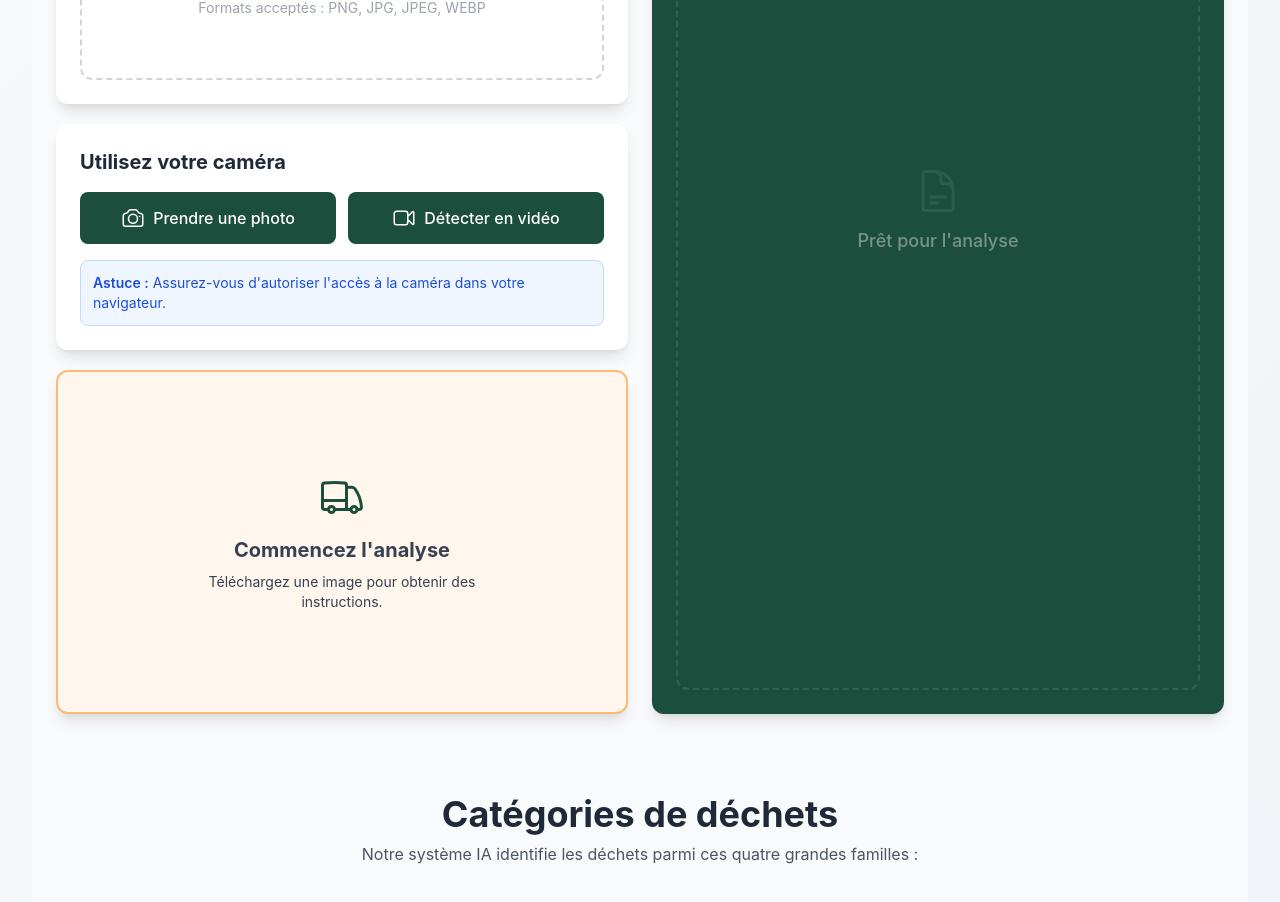
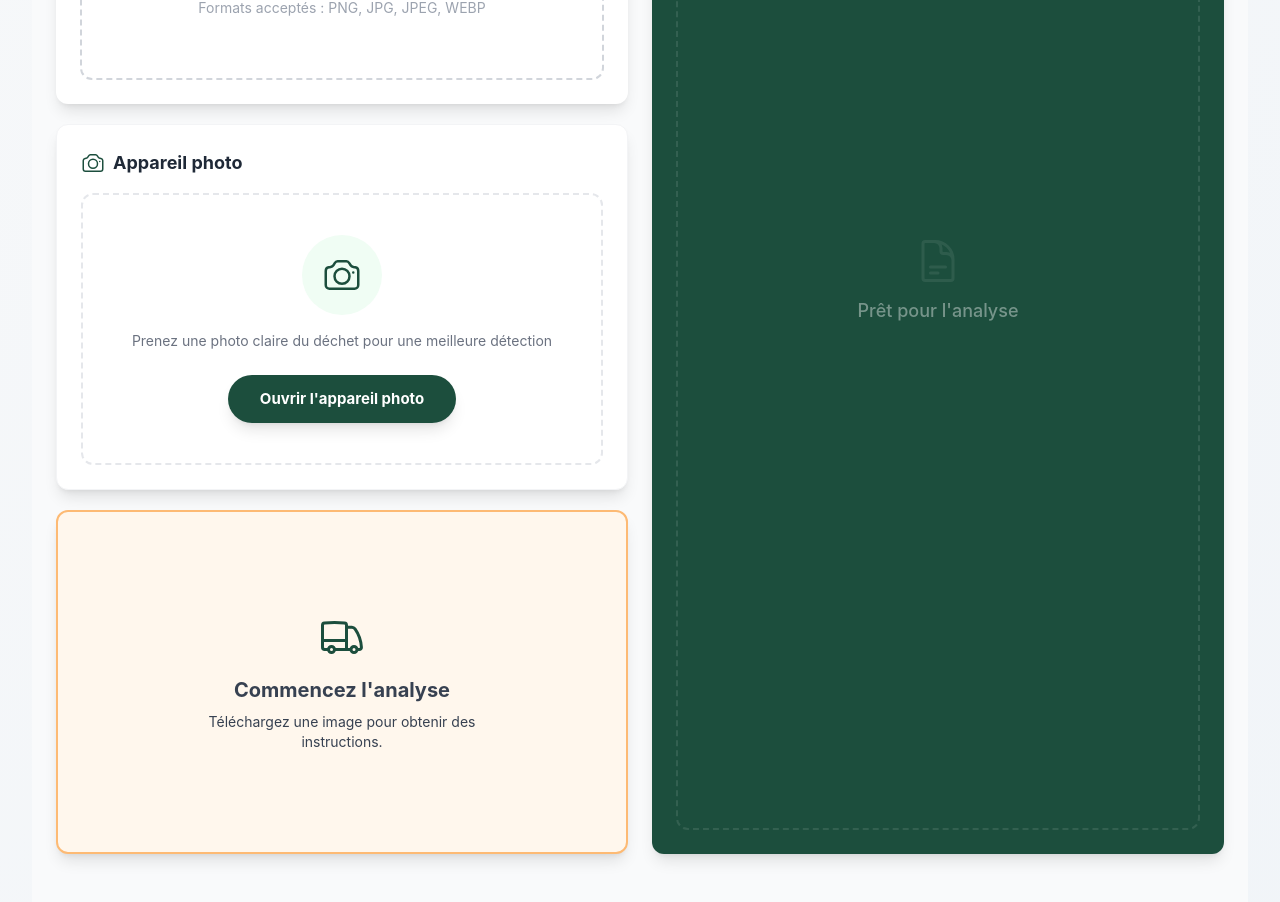
Before and after one commit to Ange-Etoile/Dechet_Urbain, a Vue app: page /resultats in a window 1280 px wide. Shown: the part 976-1878 px from the top of the page. Built offline with nearby package versions, Linux system fonts and the light colour scheme.

Commit message:
fix sur l'action de la photo

```diff
--- a/src/components/CardAction.vue
+++ b/src/components/CardAction.vue
@@ -1,11 +1,9 @@
 <script setup lang="ts">
 import { ref, onUnmounted } from 'vue';
-import { CameraIcon, VideoCameraIcon, XMarkIcon, ArrowPathIcon } from '@heroicons/vue/24/outline';
+import { CameraIcon, XMarkIcon, ArrowPathIcon } from '@heroicons/vue/24/outline';
 
 const emit = defineEmits<{
   (e: 'photoTaken', file: File): void;
-  (e: 'videoStarted'): void;
-  (e: 'videoStopped'): void;
 }>();
 
 const videoElement = ref<HTMLVideoElement | null>(null);
@@ -13,40 +11,35 @@ const canvasElement = ref<HTMLCanvasElement | null>(null);
 const stream = ref<MediaStream | null>(null);
 const capturedImage = ref<string | null>(null);
 const isStreaming = ref(false);
-const isVideoMode = ref(false);
 const error = ref<string | null>(null);
-const facingMode = ref<'user' | 'environment'>('environment'); // 'environment' pour caméra arrière
+const facingMode = ref<'user' | 'environment'>('environment');
 
 // Démarrer la caméra
-const startCamera = async (videoMode = false) => {
+const startCamera = async () => {
   try {
     error.value = null;
-    isVideoMode.value = videoMode;
 
-    // Demander l'accès à la caméra
+    // Contraintes optimisées pour mobile
     const constraints = {
       video: {
         facingMode: facingMode.value,
-        width: { ideal: 1920 },
-        height: { ideal: 1080 }
+        width: { ideal: 1280 },
+        height: { ideal: 720 }
       },
-      audio: videoMode // Audio seulement pour le mode vidéo
+      audio: false // Désactivé car non nécessaire pour la photo
     };
 
-    stream.value = await navigator.mediaDevices.getUserMedia(constraints);
+    const mediaStream = await navigator.mediaDevices.getUserMedia(constraints);
+    stream.value = mediaStream;
 
     if (videoElement.value) {
-      videoElement.value.srcObject = stream.value;
-      await videoElement.value.play();
+      videoElement.value.srcObject = mediaStream;
+      // Important pour mobile : playsinline est déjà dans le template
       isStreaming.value = true;
-
-      if (videoMode) {
-        emit('videoStarted');
-      }
     }
   } catch (err) {
     console.error('Erreur accès caméra:', err);
-    error.value = 'Impossible d\'accéder à la caméra. Veuillez vérifier les permissions.';
+    error.value = "L'accès à la caméra a été refusé ou n'est pas disponible sur ce navigateur (vérifiez que vous êtes en HTTPS).";
   }
 };
 
@@ -57,8 +50,6 @@ const stopCamera = () => {
     stream.value = null;
   }
   isStreaming.value = false;
-  isVideoMode.value = false;
-  emit('videoStopped');
 };
 
 // Prendre une photo
@@ -68,163 +59,122 @@ const takePhoto = () => {
   const video = videoElement.value;
   const canvas = canvasElement.value;
 
-  // Définir les dimensions du canvas
+  // Utiliser les dimensions réelles du flux vidéo
   canvas.width = video.videoWidth;
   canvas.height = video.videoHeight;
 
-  // Dessiner l'image actuelle de la vidéo sur le canvas
   const context = canvas.getContext('2d');
   if (context) {
     context.drawImage(video, 0, 0, canvas.width, canvas.height);
 
-    // Convertir en blob puis en file
     canvas.toBlob((blob) => {
       if (blob) {
-        const file = new File([blob], `photo-${Date.now()}.jpg`, { type: 'image/jpeg' });
+        const file = new File([blob], `waste-${Date.now()}.jpg`, { type: 'image/jpeg' });
         capturedImage.value = canvas.toDataURL('image/jpeg');
         stopCamera();
         emit('photoTaken', file);
       }
-    }, 'image/jpeg', 0.95);
+    }, 'image/jpeg', 0.90);
   }
 };
 
-// Changer de caméra (avant/arrière)
+// Switch Caméra
 const switchCamera = async () => {
   facingMode.value = facingMode.value === 'user' ? 'environment' : 'user';
   if (isStreaming.value) {
     stopCamera();
-    await startCamera(isVideoMode.value);
+    await startCamera();
   }
 };
 
-// Retourner en arrière
-const goBack = () => {
+const reset = () => {
   stopCamera();
   capturedImage.value = null;
   error.value = null;
 };
 
-// Nettoyer au démontage du composant
 onUnmounted(() => {
   stopCamera();
 });
 </script>
 
 <template>
-  <div class="h-auto w-full flex flex-col gap-4 rounded-xl shadow-lg bg-white p-4 sm:p-6">
+  <div class="h-auto w-full flex flex-col gap-4 rounded-xl shadow-lg bg-white p-4 sm:p-6 border border-gray-100">
     <div class="flex items-center justify-between">
-      <h1 class="text-lg sm:text-xl font-bold text-gray-800">Utilisez votre caméra</h1>
+      <div class="flex items-center gap-2">
+        <CameraIcon class="w-6 h-6 text-[#1C4E3D]" />
+        <h1 class="text-lg font-bold text-gray-800">Appareil photo</h1>
+      </div>
       <button
         v-if="isStreaming"
         @click="switchCamera"
-        class="p-2 rounded-lg bg-gray-100 hover:bg-gray-200 transition-colors"
-        title="Changer de caméra"
+        class="p-2 rounded-full bg-gray-100 hover:bg-gray-200 transition-colors"
       >
         <ArrowPathIcon class="w-5 h-5 text-gray-700" />
       </button>
     </div>
 
-    <!-- Message d'erreur -->
-    <div v-if="error" class="w-full p-3 bg-red-50 border border-red-200 rounded-lg">
-      <p class="text-sm text-red-600">{{ error }}</p>
+    <div v-if="error" class="p-4 bg-red-50 border border-red-200 rounded-lg text-red-700 text-sm">
+      {{ error }}
     </div>
 
-    <!-- Zone de prévisualisation caméra -->
-    <div
-      v-if="isStreaming"
-      class="relative w-full aspect-video bg-black rounded-lg overflow-hidden"
-    >
+    <div v-if="isStreaming" class="relative w-full aspect-square sm:aspect-video bg-black rounded-xl overflow-hidden shadow-inner">
       <video
         ref="videoElement"
         autoplay
+        muted
         playsinline
         class="w-full h-full object-cover"
       ></video>
 
-      <!-- Overlay pour mode vidéo -->
-      <div v-if="isVideoMode" class="absolute top-4 left-4 px-3 py-1 bg-red-600 rounded-full flex items-center gap-2">
-        <span class="w-2 h-2 bg-white rounded-full animate-pulse"></span>
-        <span class="text-white text-sm font-semibold">EN DIRECT</span>
-      </div>
-
-      <!-- Boutons de contrôle -->
-      <div class="absolute bottom-4 left-0 right-0 flex justify-center gap-4 px-4">
+      <div class="absolute bottom-6 left-0 right-0 flex justify-center items-center gap-6">
         <button
-          v-if="!isVideoMode"
-          @click="takePhoto"
-          class="w-16 h-16 rounded-full bg-white hover:bg-gray-100 border-4 border-[#1C4E3D] transition-all hover:scale-110 flex items-center justify-center shadow-lg"
+          @click="reset"
+          class="w-12 h-12 rounded-full bg-black/50 backdrop-blur-md flex items-center justify-center border border-white/30"
         >
-          <CameraIcon class="w-7 h-7 text-[#1C4E3D]" />
+          <XMarkIcon class="w-6 h-6 text-white" />
         </button>
 
         <button
-          @click="goBack"
-          class="w-12 h-12 rounded-full bg-red-500 hover:bg-red-600 transition-colors flex items-center justify-center shadow-lg"
+          @click="takePhoto"
+          class="w-20 h-20 rounded-full border-4 border-white flex items-center justify-center bg-[#1C4E3D] shadow-2xl active:scale-90 transition-transform"
         >
-          <XMarkIcon class="w-6 h-6 text-white" />
+          <div class="w-16 h-16 rounded-full border-2 border-white/20"></div>
         </button>
+
+        <div class="w-12"></div> </div>
+    </div>
+
+    <div v-else-if="capturedImage" class="relative w-full aspect-square sm:aspect-video bg-gray-100 rounded-xl overflow-hidden border">
+      <img :src="capturedImage" class="w-full h-full object-contain" />
+      <button
+        @click="reset"
+        class="absolute top-4 right-4 p-2 rounded-full bg-red-500 text-white shadow-lg"
+      >
+        <XMarkIcon class="w-6 h-6" />
+      </button>
+      <div class="absolute bottom-4 left-0 right-0 text-center">
+        <span class="px-4 py-2 bg-white/90 backdrop-blur rounded-full text-xs font-bold text-[#1C4E3D] shadow-md">
+          PHOTO ANALYSÉE
+        </span>
       </div>
     </div>
 
-    <!-- Image capturée -->
-    <div v-else-if="capturedImage" class="relative w-full aspect-video bg-gray-100 rounded-lg overflow-hidden">
-      <img :src="capturedImage" alt="Photo capturée" class="w-full h-full object-contain" />
-
+    <div v-else class="flex flex-col items-center justify-center py-10 border-2 border-dashed border-gray-200 rounded-xl">
+      <div class="w-20 h-20 bg-green-50 rounded-full flex items-center justify-center mb-4">
+        <CameraIcon class="w-10 h-10 text-[#1C4E3D]" />
+      </div>
+      <p class="text-gray-500 text-sm mb-6 text-center px-4">
+        Prenez une photo claire du déchet pour une meilleure détection
+      </p>
       <button
-        @click="goBack"
-        class="absolute top-4 right-4 w-10 h-10 rounded-full bg-red-500 hover:bg-red-600 transition-colors flex items-center justify-center shadow-lg"
+        @click="startCamera"
+        class="px-8 py-3 bg-[#1C4E3D] text-white rounded-full font-bold shadow-lg hover:bg-[#256650] transition-all active:scale-95"
       >
-        <XMarkIcon class="w-5 h-5 text-white" />
-      </button>
-
-      <div class="absolute bottom-4 left-4 right-4 bg-white/90 backdrop-blur-sm rounded-lg p-3">
-        <p class="text-sm font-medium text-gray-800">Photo capturée avec succès !</p>
-      </div>
-    </div>
-
-    <!-- Boutons d'action initiaux -->
-    <div v-else class="flex flex-col sm:flex-row items-center w-full gap-3">
-      <button
-        @click="startCamera(false)"
-        class="flex items-center w-full justify-center gap-2 p-3 sm:p-3.5 rounded-lg bg-[#1C4E3D] hover:bg-[#2a6b56] transition-all duration-200 hover:shadow-md active:scale-95"
-      >
-        <CameraIcon class="w-5 h-5 sm:w-6 sm:h-6 text-white" />
-        <span class="text-white font-medium text-sm sm:text-base">Prendre une photo</span>
-      </button>
-
-      <button
-        @click="startCamera(true)"
-        class="flex items-center w-full justify-center gap-2 p-3 sm:p-3.5 rounded-lg bg-[#1C4E3D] hover:bg-[#2a6b56] transition-all duration-200 hover:shadow-md active:scale-95"
-      >
-        <VideoCameraIcon class="w-5 h-5 sm:w-6 sm:h-6 text-white" />
-        <span class="text-white font-medium text-sm sm:text-base">Détecter en vidéo</span>
+        Ouvrir l'appareil photo
       </button>
     </div>
 
-    <!-- Canvas caché pour la capture -->
     <canvas ref="canvasElement" class="hidden"></canvas>
-
-    <!-- Info supplémentaire -->
-    <div v-if="!isStreaming && !capturedImage" class="w-full p-3 bg-blue-50 border border-blue-200 rounded-lg">
-      <p class="text-xs sm:text-sm text-blue-700">
-        <span class="font-semibold">Astuce :</span> Assurez-vous d'autoriser l'accès à la caméra dans votre navigateur.
-      </p>
-    </div>
   </div>
 </template>
-
-<style scoped>
-@keyframes pulse {
-  0%, 100% {
-    opacity: 1;
-  }
-  50% {
-    opacity: 0.5;
-  }
-}
-
-.animate-pulse {
-  animation: pulse 2s cubic-bezier(0.4, 0, 0.6, 1) infinite;
-}
-</style>
--- a/src/components/CardRecommadation.vue
+++ b/src/components/CardRecommadation.vue
@@ -81,7 +81,7 @@ const categoryFallbacks: Record<string, any> = {
         icon: ExclamationTriangleIcon,
         specialInstructions: 'Risque d\'incendie'
     },
-    'food organic': {
+    'food organics': {
         recommendations: ['Idéal pour compost', 'Bac marron'],
         binColor: 'marron',
         icon: CheckBadgeIcon
```
